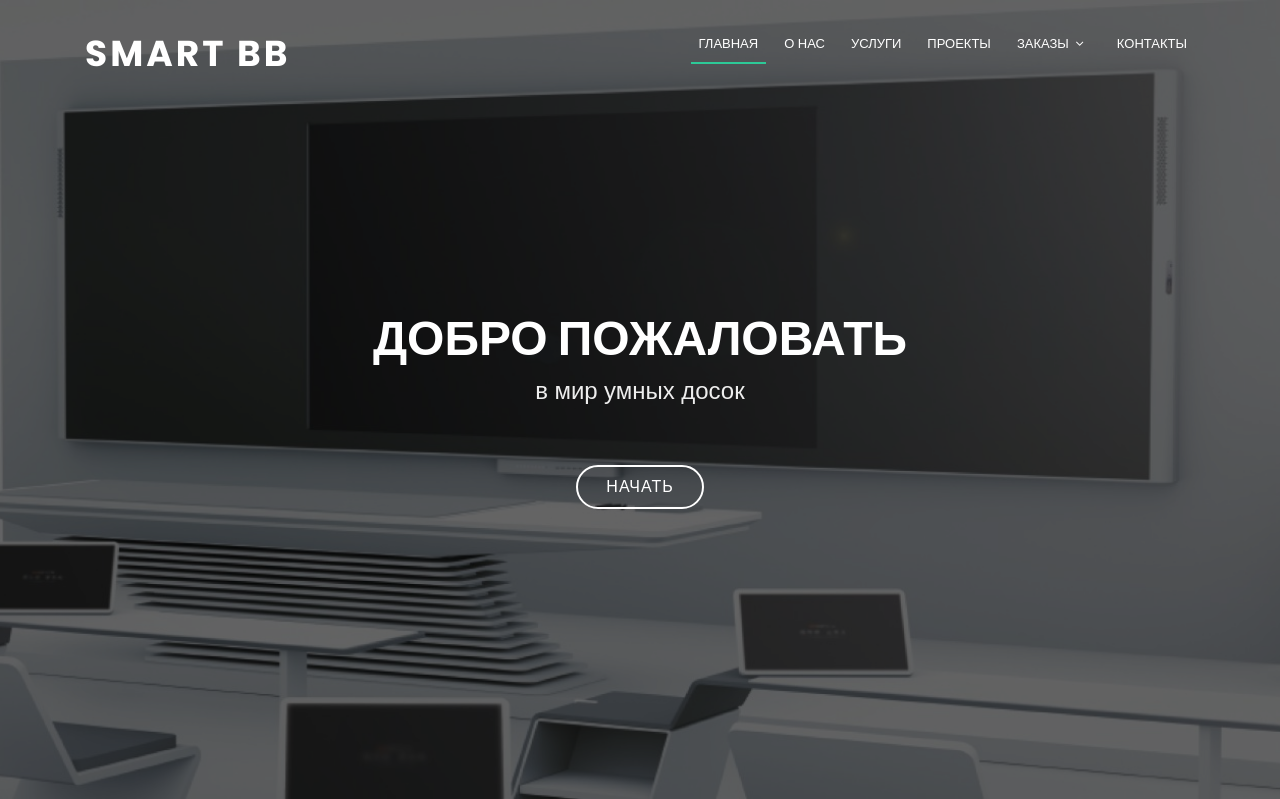
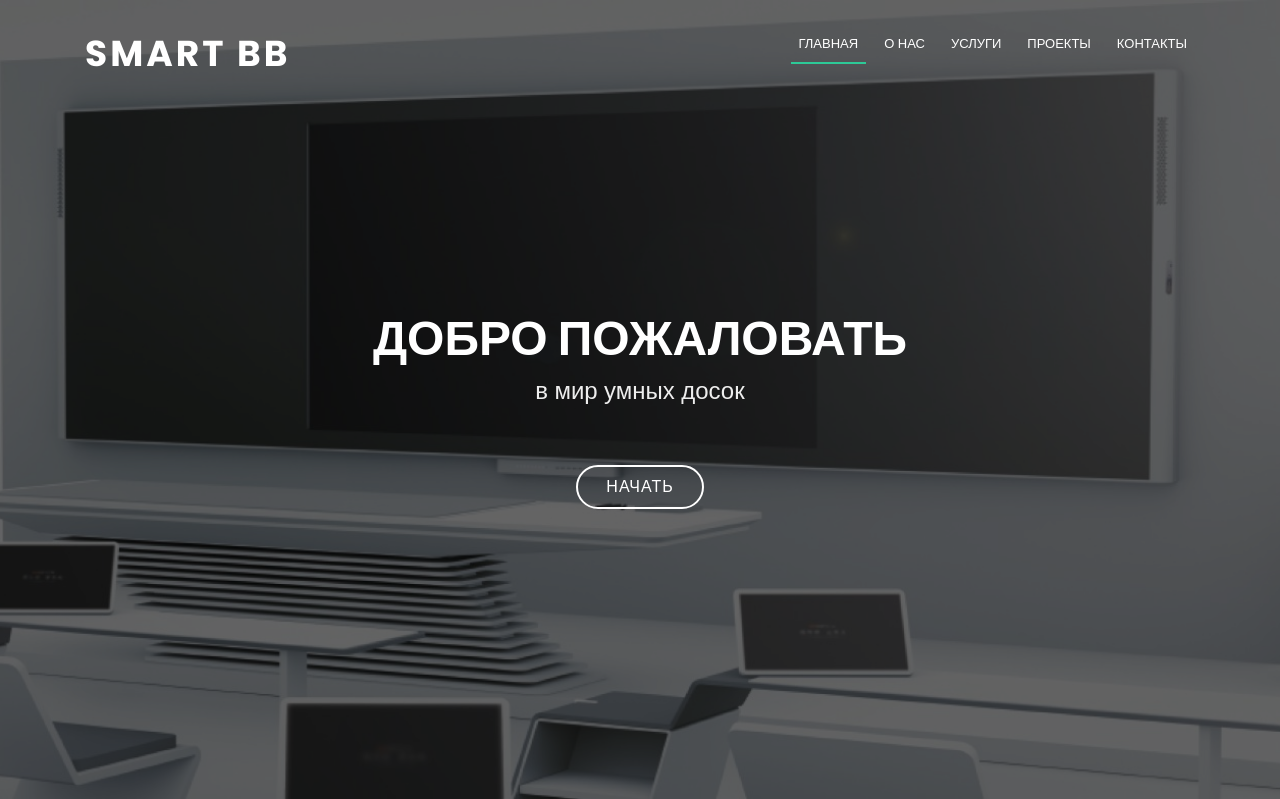
Before and after one commit to mahsudbek10/mmmm, a PHP site: page / in a window 1280 px wide. Shown: the top 799 px of the page. Run offline with PHP 8.4, Linux system fonts and the light colour scheme; some libraries are stand-ins or nearby versions.

Commit message:
comment zakaz

```diff
--- a/index.php
+++ b/index.php
@@ -57,7 +57,7 @@
                         <li><a href="#services">Услуги</a></li>
                         <li><a href="#portfolio">Проекты</a></li>
                         <!--<li><a href="#team">Команда</a></li>-->
-                        <li class="menu-has-children"><a href="">Заказы</a>
+<!--                        <li class="menu-has-children"><a href="">Заказы</a>
                             <ul>
                                 <li><a href="#">Drop Down 1</a></li>
                                 <li class="menu-has-children"><a href="#">Drop Down 2</a>
@@ -71,7 +71,7 @@
                                 <li><a href="#">Drop Down 3</a></li>
                                 <li><a href="#">Drop Down 4</a></li>
                                 <li><a href="#">Drop Down 5</a></li>
-                            </ul></li>
+                            </ul></li>-->
                         <li><a href="#contact">Контакты</a></li>
                     </ul>
                 </nav>
```
